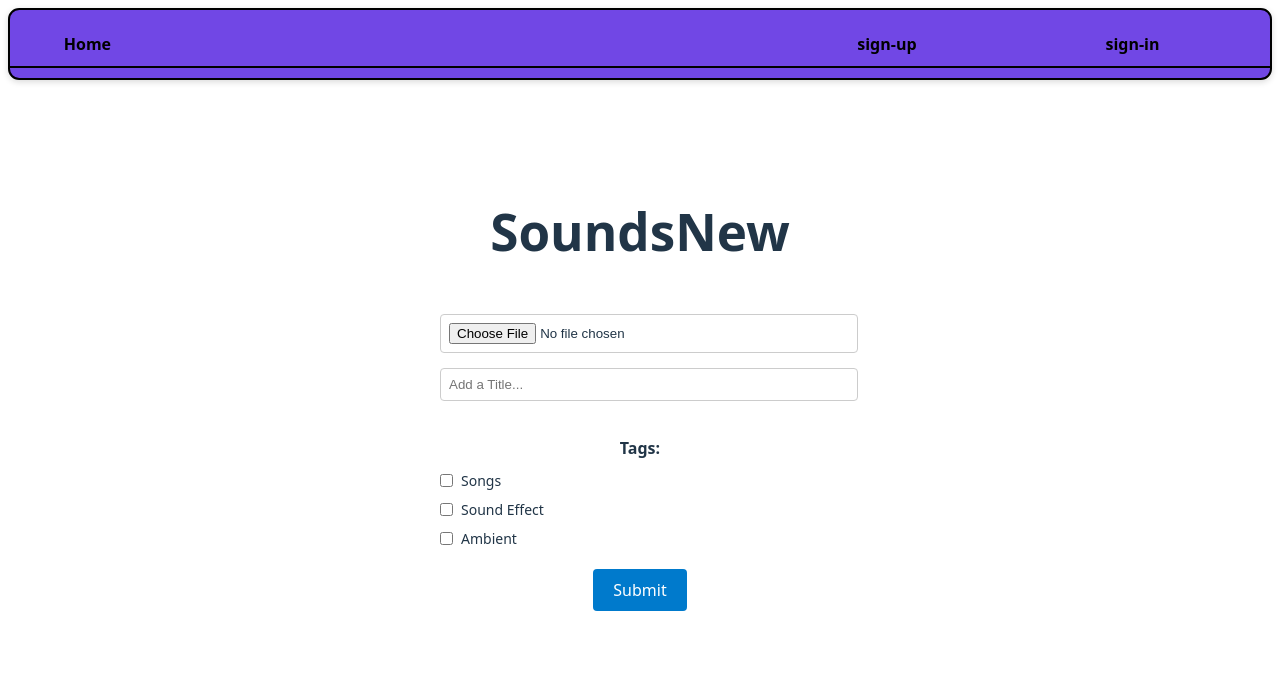
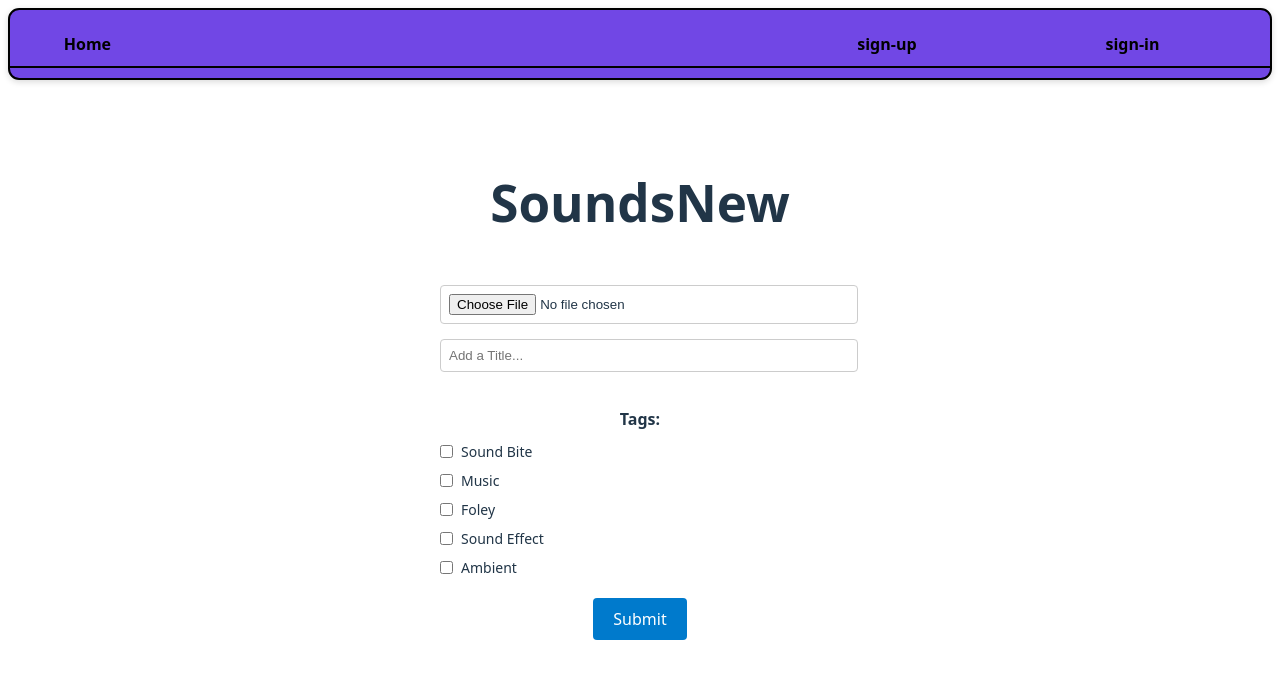
Before and after one commit to DanielAmit217/LimeWire-front-end, a React (Vite) app: page /sounds in a window 1280 px wide. Shown: the top 678 px of the page. Built offline with nearby package versions, Linux system fonts and the light colour scheme; no server answers.

Commit message:
AudioFiles FrontBack

```diff
--- a/src/components/NavBar/NavBar.jsx
+++ b/src/components/NavBar/NavBar.jsx
@@ -21,7 +21,7 @@ function NavBar() {
             </Link>
           </div>
           <div className="right-links">
-            <Link to="/users/:userId" className="nav-link">
+            <Link to={`users/${user._id}`} className="nav-link">
               Profile
             </Link>
             <Link to="/sounds" className="nav-link">
--- a/src/components/SoundNew/SoundNew.jsx
+++ b/src/components/SoundNew/SoundNew.jsx
@@ -4,7 +4,7 @@ import "./SoundNew.css";
 
 function SoundNew() {
   const [formData, setFormData] = useState({
-    Title: "",
+    title: "",
     tags: [],
     file: null,
   });
@@ -26,7 +26,7 @@ function SoundNew() {
       // Create FormData object
       const soundData = new FormData();
       soundData.append("audio", formData.file);
-      soundData.append("Title", formData.Title);
+      soundData.append("title", formData.title);
       soundData.append("tags", JSON.stringify(formData.tags));
 
       // Call the service
@@ -34,7 +34,7 @@ function SoundNew() {
       console.log("Result: ", result);
 
       // Reset form
-      setFormData({ Title: "", tags: [], file: null });
+      setFormData({ title: "", tags: [], file: null });
 
       // Reset file input
       const fileInput = document.querySelector('input[type="file"]');
@@ -63,6 +63,10 @@ function SoundNew() {
 
   const handleFileChange = (e) => {
     const file = e.target.files[0];
+    if (file && !file.type.startsWith("audio/")) {
+      setError("Only audio files are allowed");
+      return;
+    }
     setFormData({ ...formData, file });
   };
 
@@ -72,14 +76,15 @@ function SoundNew() {
       <form encType="multipart/form-data" onSubmit={handleSubmit}>
         <input
           type="file"
+          name="name"
           accept="audio/*"
           onChange={handleFileChange}
           required
         />
         <input
           type="text"
-          name="Title"
-          value={formData.Title}
+          name="title"
+          value={formData.title}
           onChange={handleChange}
           placeholder="Add a Title..."
         />
@@ -90,17 +95,35 @@ function SoundNew() {
             <label className="tag-checkbox">
               <input
                 type="checkbox"
-                value="songs"
-                checked={formData.tags.includes("songs")}
+                value="Sound Bite"
+                checked={formData.tags.includes("Sound Bite")}
                 onChange={handleTagChange}
               />
-              Songs
+              Sound Bite
             </label>
             <label className="tag-checkbox">
               <input
                 type="checkbox"
-                value="sound effect"
-                checked={formData.tags.includes("sound effect")}
+                value="Music"
+                checked={formData.tags.includes("Music")}
+                onChange={handleTagChange}
+              />
+              Music
+            </label>
+            <label className="tag-checkbox">
+              <input
+                type="checkbox"
+                value="Foley"
+                checked={formData.tags.includes("Foley")}
+                onChange={handleTagChange}
+              />
+              Foley
+            </label>
+            <label className="tag-checkbox">
+              <input
+                type="checkbox"
+                value="Sound Effect"
+                checked={formData.tags.includes("Sound Effect")}
                 onChange={handleTagChange}
               />
               Sound Effect
@@ -108,8 +131,8 @@ function SoundNew() {
             <label className="tag-checkbox">
               <input
                 type="checkbox"
-                value="ambient"
-                checked={formData.tags.includes("ambient")}
+                value="Ambient"
+                checked={formData.tags.includes("Ambient")}
                 onChange={handleTagChange}
               />
               Ambient
--- a/src/components/UserProfile/UserProfile.jsx
+++ b/src/components/UserProfile/UserProfile.jsx
@@ -13,6 +13,7 @@ function UserProfile() {
     const fetch = async () => {
       const response = await getUser(userId);
       setCurrentUser(response);
+      console.log(response);
     };
     fetch();
   }, []);
@@ -31,7 +32,6 @@ function UserProfile() {
   return (
     <>
       <h1>{currentUser.username}</h1>
-      {/* Check if currentUser._id === user._id */}
       {currentUser._id === user._id && (
         <form action="" onSubmit={handleSubmit}>
           <button type="submit">Delete</button>
--- a/src/services/soundService.js
+++ b/src/services/soundService.js
@@ -22,7 +22,7 @@ const createSound = async (soundData) => {
     const data = await res.json();
     return data;
   } catch (error) {
-    console.error('Error creating sound:', error);
+    console.error("Error creating sound:", error);
     throw error;
   }
 };
@@ -33,7 +33,7 @@ const getAllSounds = async () => {
     const data = await res.json();
     return data;
   } catch (error) {
-    console.error('Error fetching sounds:', error);
+    console.error("Error fetching sounds:", error);
     throw error;
   }
 };
@@ -44,9 +44,26 @@ const getSoundById = async (id) => {
     const data = await res.json();
     return data;
   } catch (error) {
-    console.error('Error fetching sound:', error);
+    console.error("Error fetching sound:", error);
     throw error;
   }
 };
 
-export { createSound, getAllSounds, getSoundById };
+const deleteSound = async (id) => {
+  try {
+    const res = await fetch(`${BASE_URL}/${id}`, {
+      method: "DELETE",
+      headers,
+    });
+
+    const data = await res.json();
+    return data;
+  } catch (error) {
+    console.error("Error fetching sound:", error);
+    throw error;
+  }
+};
+
+const getStreamUrl = (id) => `${BASE_URL}/${id}/stream`;
+
+export { createSound, getAllSounds, getSoundById, getStreamUrl, deleteSound };
```
